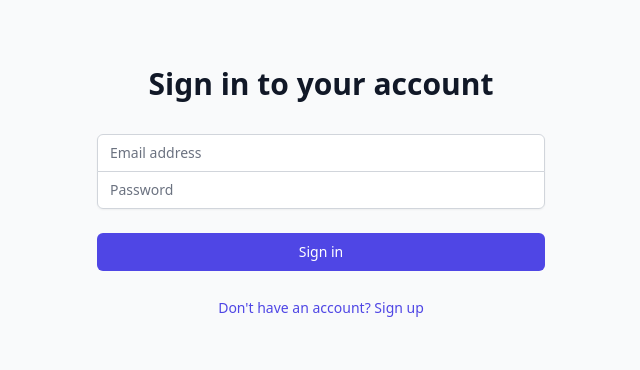
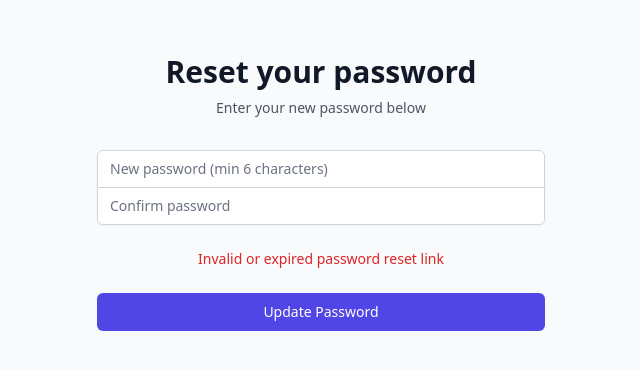
Before and after one commit to oculusrep/react-kanban-board, a React (Vite) app: page /reset-password in a window 1280 px wide. Shown: the part 220-590 px from the top of the page, without its empty margins (319-959 px from the left). Built offline with nearby package versions, Linux system fonts and the light colour scheme; no server answers.

Commit message:
Add password reset functionality

```diff
--- a/src/App.tsx
+++ b/src/App.tsx
@@ -18,10 +18,17 @@ import MappingPageNew from "./pages/MappingPageNew";
 import ReportsPage from "./pages/ReportsPage";
 import DealCompareReportPage from "./pages/DealCompareReportPage";
 import DealCompareToSalesforceReportPage from "./pages/DealCompareToSalesforceReportPage";
+import ResetPasswordPage from "./pages/ResetPasswordPage";
 
 function App() {
   return (
     <AuthProvider>
+      <Routes>
+        {/* Public route for password reset */}
+        <Route path="/reset-password" element={<ResetPasswordPage />} />
+
+        {/* Protected routes */}
+        <Route path="/*" element={
           <ProtectedRoute>
             <div className="min-h-screen bg-gray-100">
               <Navbar />
@@ -50,6 +57,8 @@ function App() {
               </Routes>
             </div>
           </ProtectedRoute>
+        } />
+      </Routes>
     </AuthProvider>
   );
 }
--- a/src/components/LoginForm.tsx
+++ b/src/components/LoginForm.tsx
@@ -1,27 +1,44 @@
 import { useState } from 'react';
 import { useAuth } from '../contexts/AuthContext';
+import { supabase } from '../lib/supabaseClient';
 
 export default function LoginForm() {
   const [email, setEmail] = useState('');
   const [password, setPassword] = useState('');
   const [isSignUp, setIsSignUp] = useState(false);
+  const [isForgotPassword, setIsForgotPassword] = useState(false);
   const [loading, setLoading] = useState(false);
   const [error, setError] = useState('');
+  const [message, setMessage] = useState('');
 
   const { signIn, signUp } = useAuth();
 
   const handleSubmit = async (e: React.FormEvent) => {
     e.preventDefault();
     setError('');
+    setMessage('');
     setLoading(true);
 
     try {
+      if (isForgotPassword) {
+        // Send password reset email
+        const { error } = await supabase.auth.resetPasswordForEmail(email, {
+          redirectTo: `${window.location.origin}/reset-password`,
+        });
+
+        if (error) {
+          setError(error.message);
+        } else {
+          setMessage('Password reset email sent! Check your inbox.');
+        }
+      } else {
         const { error } = isSignUp
           ? await signUp(email, password)
           : await signIn(email, password);
 
         if (error) {
           setError(error.message);
+        }
       }
     } catch (err) {
       setError('An unexpected error occurred');
@@ -35,8 +52,13 @@ export default function LoginForm() {
       <div className="max-w-md w-full space-y-8">
         <div>
           <h2 className="mt-6 text-center text-3xl font-extrabold text-gray-900">
-            {isSignUp ? 'Create your account' : 'Sign in to your account'}
+            {isForgotPassword ? 'Reset your password' : (isSignUp ? 'Create your account' : 'Sign in to your account')}
           </h2>
+          {isForgotPassword && (
+            <p className="mt-2 text-center text-sm text-gray-600">
+              Enter your email and we'll send you a password reset link
+            </p>
+          )}
         </div>
         <form className="mt-8 space-y-6" onSubmit={handleSubmit}>
           <div className="rounded-md shadow-sm -space-y-px">
@@ -50,12 +72,13 @@ export default function LoginForm() {
                 type="email"
                 autoComplete="email"
                 required
-                className="appearance-none rounded-none relative block w-full px-3 py-2 border border-gray-300 placeholder-gray-500 text-gray-900 rounded-t-md focus:outline-none focus:ring-indigo-500 focus:border-indigo-500 focus:z-10 sm:text-sm"
+                className={`appearance-none rounded-none relative block w-full px-3 py-2 border border-gray-300 placeholder-gray-500 text-gray-900 ${isForgotPassword ? 'rounded-md' : 'rounded-t-md'} focus:outline-none focus:ring-indigo-500 focus:border-indigo-500 focus:z-10 sm:text-sm`}
                 placeholder="Email address"
                 value={email}
                 onChange={(e) => setEmail(e.target.value)}
               />
             </div>
+            {!isForgotPassword && (
               <div>
                 <label htmlFor="password" className="sr-only">
                   Password
@@ -72,10 +95,15 @@ export default function LoginForm() {
                   onChange={(e) => setPassword(e.target.value)}
                 />
               </div>
+            )}
           </div>
 
           {error && (
             <div className="text-red-600 text-sm text-center">{error}</div>
+          )}
+
+          {message && (
+            <div className="text-green-600 text-sm text-center">{message}</div>
           )}
 
           <div>
@@ -84,17 +112,31 @@ export default function LoginForm() {
               disabled={loading}
               className="group relative w-full flex justify-center py-2 px-4 border border-transparent text-sm font-medium rounded-md text-white bg-indigo-600 hover:bg-indigo-700 focus:outline-none focus:ring-2 focus:ring-offset-2 focus:ring-indigo-500 disabled:opacity-50 disabled:cursor-not-allowed"
             >
-              {loading ? 'Loading...' : (isSignUp ? 'Sign up' : 'Sign in')}
+              {loading ? 'Loading...' : (isForgotPassword ? 'Send reset link' : (isSignUp ? 'Sign up' : 'Sign in'))}
             </button>
           </div>
 
-          <div className="text-center">
+          <div className="text-center space-y-2">
+            {!isForgotPassword && (
               <button
                 type="button"
-              className="text-indigo-600 hover:text-indigo-500 text-sm"
-              onClick={() => setIsSignUp(!isSignUp)}
+                className="block w-full text-indigo-600 hover:text-indigo-500 text-sm"
+                onClick={() => setIsForgotPassword(true)}
               >
-              {isSignUp ? 'Already have an account? Sign in' : "Don't have an account? Sign up"}
+                Forgot password?
+              </button>
+            )}
+            <button
+              type="button"
+              className="block w-full text-indigo-600 hover:text-indigo-500 text-sm"
+              onClick={() => {
+                setIsForgotPassword(false);
+                setIsSignUp(!isSignUp);
+                setError('');
+                setMessage('');
+              }}
+            >
+              {isForgotPassword ? 'Back to sign in' : (isSignUp ? 'Already have an account? Sign in' : "Don't have an account? Sign up")}
             </button>
           </div>
         </form>
--- /dev/null
+++ b/src/pages/ResetPasswordPage.tsx
@@ -0,0 +1,146 @@
+import { useState, useEffect } from 'react';
+import { useNavigate } from 'react-router-dom';
+import { supabase } from '../lib/supabaseClient';
+
+export default function ResetPasswordPage() {
+  const [password, setPassword] = useState('');
+  const [confirmPassword, setConfirmPassword] = useState('');
+  const [loading, setLoading] = useState(false);
+  const [error, setError] = useState('');
+  const [success, setSuccess] = useState(false);
+  const navigate = useNavigate();
+
+  useEffect(() => {
+    // Check if we have a valid session from the password reset link
+    supabase.auth.getSession().then(({ data: { session } }) => {
+      if (!session) {
+        setError('Invalid or expired password reset link');
+      }
+    });
+  }, []);
+
+  const handleSubmit = async (e: React.FormEvent) => {
+    e.preventDefault();
+    setError('');
+
+    // Validation
+    if (password.length < 6) {
+      setError('Password must be at least 6 characters');
+      return;
+    }
+
+    if (password !== confirmPassword) {
+      setError('Passwords do not match');
+      return;
+    }
+
+    setLoading(true);
+
+    try {
+      const { error } = await supabase.auth.updateUser({
+        password: password,
+      });
+
+      if (error) {
+        setError(error.message);
+      } else {
+        setSuccess(true);
+        // Redirect to main app after 2 seconds
+        setTimeout(() => {
+          navigate('/');
+        }, 2000);
+      }
+    } catch (err) {
+      setError('An unexpected error occurred');
+    } finally {
+      setLoading(false);
+    }
+  };
+
+  if (success) {
+    return (
+      <div className="min-h-screen flex items-center justify-center bg-gray-50 py-12 px-4 sm:px-6 lg:px-8">
+        <div className="max-w-md w-full space-y-8">
+          <div className="text-center">
+            <div className="mx-auto h-12 w-12 text-green-600">
+              <svg className="h-12 w-12" fill="none" stroke="currentColor" viewBox="0 0 24 24">
+                <path strokeLinecap="round" strokeLinejoin="round" strokeWidth={2} d="M5 13l4 4L19 7" />
+              </svg>
+            </div>
+            <h2 className="mt-6 text-center text-3xl font-extrabold text-gray-900">
+              Password Updated!
+            </h2>
+            <p className="mt-2 text-center text-sm text-gray-600">
+              Redirecting you to the app...
+            </p>
+          </div>
+        </div>
+      </div>
+    );
+  }
+
+  return (
+    <div className="min-h-screen flex items-center justify-center bg-gray-50 py-12 px-4 sm:px-6 lg:px-8">
+      <div className="max-w-md w-full space-y-8">
+        <div>
+          <h2 className="mt-6 text-center text-3xl font-extrabold text-gray-900">
+            Reset your password
+          </h2>
+          <p className="mt-2 text-center text-sm text-gray-600">
+            Enter your new password below
+          </p>
+        </div>
+        <form className="mt-8 space-y-6" onSubmit={handleSubmit}>
+          <div className="rounded-md shadow-sm -space-y-px">
+            <div>
+              <label htmlFor="password" className="sr-only">
+                New Password
+              </label>
+              <input
+                id="password"
+                name="password"
+                type="password"
+                autoComplete="new-password"
+                required
+                className="appearance-none rounded-none relative block w-full px-3 py-2 border border-gray-300 placeholder-gray-500 text-gray-900 rounded-t-md focus:outline-none focus:ring-indigo-500 focus:border-indigo-500 focus:z-10 sm:text-sm"
+                placeholder="New password (min 6 characters)"
+                value={password}
+                onChange={(e) => setPassword(e.target.value)}
+              />
+            </div>
+            <div>
+              <label htmlFor="confirm-password" className="sr-only">
+                Confirm Password
+              </label>
+              <input
+                id="confirm-password"
+                name="confirm-password"
+                type="password"
+                autoComplete="new-password"
+                required
+                className="appearance-none rounded-none relative block w-full px-3 py-2 border border-gray-300 placeholder-gray-500 text-gray-900 rounded-b-md focus:outline-none focus:ring-indigo-500 focus:border-indigo-500 focus:z-10 sm:text-sm"
+                placeholder="Confirm password"
+                value={confirmPassword}
+                onChange={(e) => setConfirmPassword(e.target.value)}
+              />
+            </div>
+          </div>
+
+          {error && (
+            <div className="text-red-600 text-sm text-center">{error}</div>
+          )}
+
+          <div>
+            <button
+              type="submit"
+              disabled={loading}
+              className="group relative w-full flex justify-center py-2 px-4 border border-transparent text-sm font-medium rounded-md text-white bg-indigo-600 hover:bg-indigo-700 focus:outline-none focus:ring-2 focus:ring-offset-2 focus:ring-indigo-500 disabled:opacity-50 disabled:cursor-not-allowed"
+            >
+              {loading ? 'Updating...' : 'Update Password'}
+            </button>
+          </div>
+        </form>
+      </div>
+    </div>
+  );
+}
```
Lines whose indentation alone changed are shown as unchanged.
